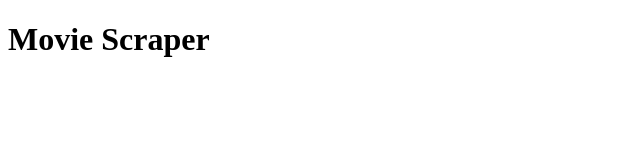
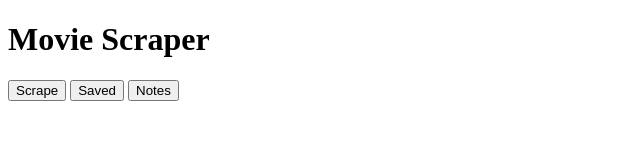
Before and after one commit to ctghadiri/ScrapeHomework, a website: page public/index.html in a window 1280 px wide. Shown: the whole page, without its empty margins (0-640 px from the left). Drawn offline with Linux system fonts and the light colour scheme.

Commit message:
console.log infor on server and add buttons in html

```diff
--- a/public/index.html
+++ b/public/index.html
@@ -9,6 +9,9 @@
 <body>
     <div>
         <h1>Movie Scraper</h1>
+        <button id="scrape">Scrape</button>
+        <button id="saved">Saved</button>
+        <button id="all-notes">Notes</button>
         <div id="movies"></div>
         <div id="note"></div>
     </div>
--- a/server.js
+++ b/server.js
@@ -29,8 +29,8 @@ app.get("/scrape", function(req,res){
             var result = {};
 
             result.movie = $(this).children("h3").text()
+            if (result.movie !== ""){
             console.log(result)
-
             db.Movies.create(result)
             .then(function (dbMovies){
                 console.log(dbMovies)
@@ -38,6 +38,8 @@ app.get("/scrape", function(req,res){
             .catch(function(err){
                 console.log(err)
             });
+
+            }
         });
         res.send("Scrape Complete")
     });
```
